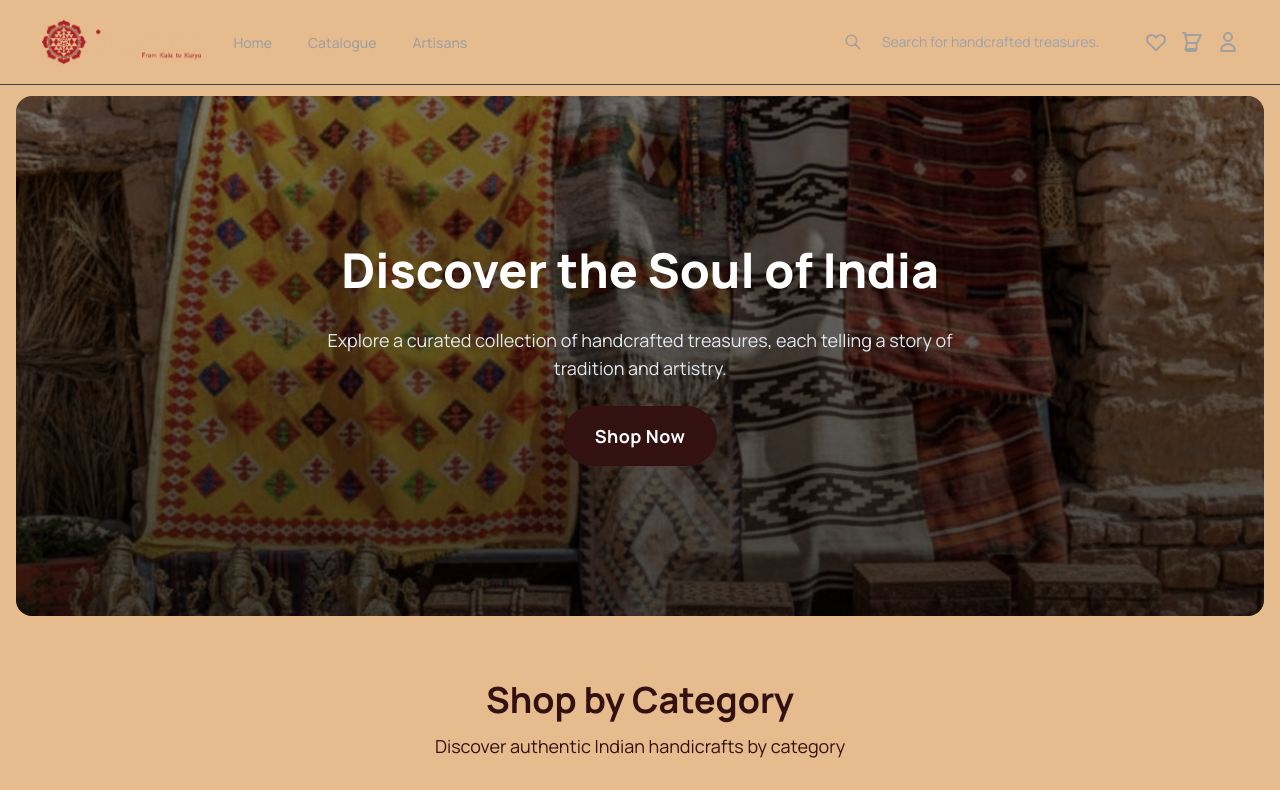
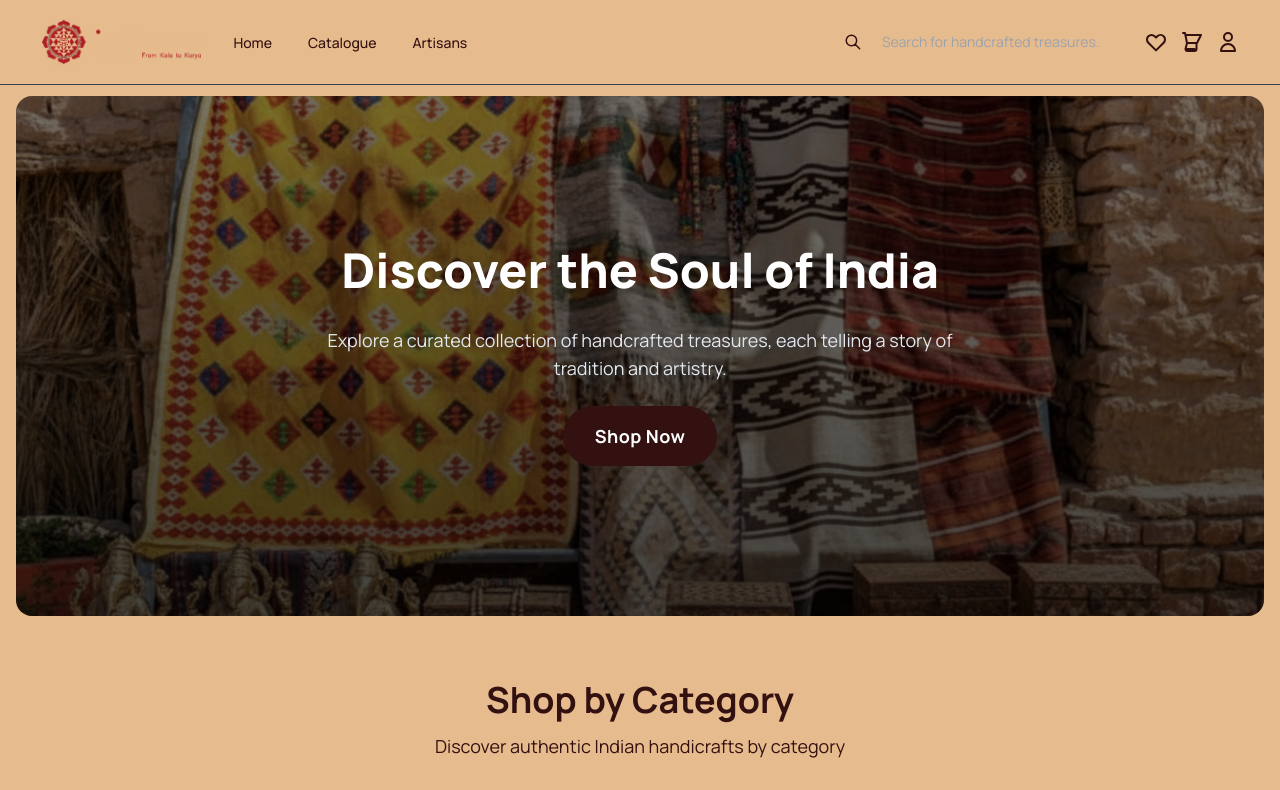
Before and after one commit to oshbat07/indikaara, a React (Create React App) app: page / in a window 1280 px wide. Shown: the top 790 px of the page. Built offline with nearby package versions, Linux system fonts and the light colour scheme.

Commit message:
Update globals.css

```diff
--- a/src/styles/globals.css
+++ b/src/styles/globals.css
@@ -7,7 +7,7 @@
   --secondary-color: #AC1F23;
   --background-color: #E6BB8D;
   --text-primary: #331111;
-  --text-secondary: #a0a0a0;
+  --text-secondary: #331111;
   --accent-color: #7ed957;
   --border-radius-none: 0;
   --border-radius-sm: 0.125rem;
```
